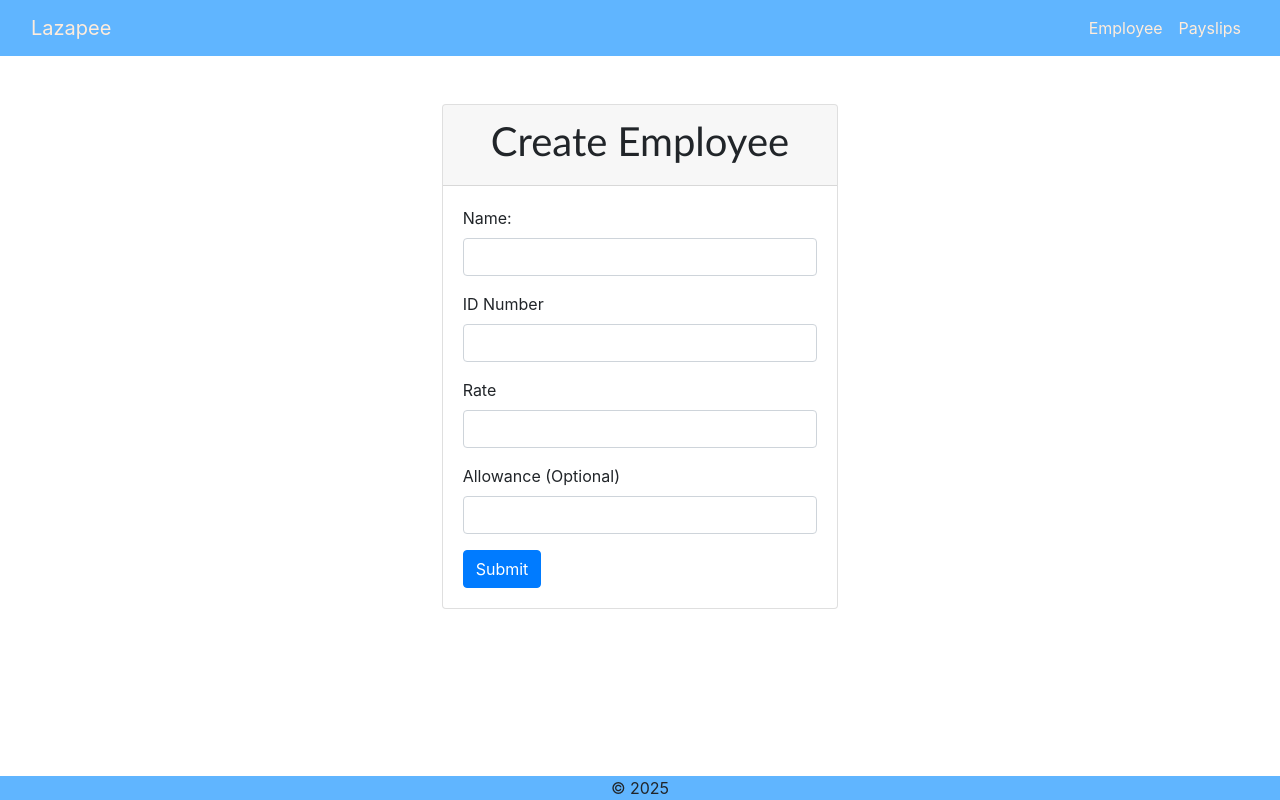
After one commit to giarnodivino/finalproject, a Django app: page /create_employee in a window 1280 px wide. The commit adds this page. Run offline with Django 5.2, Linux system fonts and the light colour scheme.

Commit message:
updates to create new employees, urls, and views.py

```diff
--- /dev/null
+++ b/Lazapee/payroll_app/templates/payroll_app/create_employee.html
@@ -0,0 +1,46 @@
+{% extends 'payroll_app/base.html' %} {% load static %}
+
+<!DOCTYPE html>
+<html lang="en">
+  <head>
+    <meta charset="UTF-8" />
+    <meta name="viewport" content="width=device-width, initial-scale=1.0" />
+  </head>
+  <body>
+    {% block content %}
+    <div class="container-fluid">
+      <div class="row">
+        <div class="col-4 offset-4 mt-5">
+          <div class="card">
+            <div class="card-header text-center" style="font-family: 'Gill Sans'">
+              <h1>Create Employee</h1>
+            </div>
+            <div class="card-body">
+              <form method="POST" action="{% url 'create_employee'%}">
+                {% csrf_token %}
+                <div class="form-group">
+                  <label for="name">Name:</label>
+                  <input type="text" class="form-control" id="name" name="name" required />
+                </div>
+                <div class="form-group">
+                  <label for="id_number">ID Number</label>
+                  <input type="number" class="form-control" id="id_number" name="id_number" required />
+                </div>
+                <div class="form-group">
+                  <label for="rate">Rate</label>
+                  <input type="number" class="form-control" id="rate" name="rate" required />
+                </div>
+                <div class="form-group">
+                  <label for="allowance">Allowance (Optional)</label>
+                  <input type="number" class="form-control" id="allowance" name="allowance" />
+                </div>
+                <button type="submit" class="btn btn-primary">Submit</button>
+              </form>
+            </div>
+          </div>
+        </div>
+      </div>
+    </div>
+    {% endblock %}
+  </body>
+</html>
--- a/Lazapee/payroll_app/templates/payroll_app/home.html
+++ b/Lazapee/payroll_app/templates/payroll_app/home.html
@@ -18,8 +18,11 @@
 
     <div class="container-fluid">
       <div class="row">
-        <div class="col-4 offset-2">
+        <div class="col-4 offset-2 mt-3 mb-3">
           <h1>Employees</h1>
+        </div>
+        <div class="col-3 offset-3">
+          <a href="{% url 'create_employee' %}" class="btn btn-secondary mt-4 mb-3">New Employee</a>
         </div>
       </div>
       <div class="row">
--- a/Lazapee/payroll_app/urls.py
+++ b/Lazapee/payroll_app/urls.py
@@ -4,5 +4,6 @@ from . import views
 
 urlpatterns = [
     path('admin/', admin.site.urls),
-    path('', views.home, name="home")
+    path('', views.home, name="home"),
+    path('create_employee', views.create_employee, name='create_employee')
 ]
--- a/Lazapee/payroll_app/views.py
+++ b/Lazapee/payroll_app/views.py
@@ -1,7 +1,19 @@
-from django.shortcuts import render
+from django.shortcuts import render, redirect
 from .models import Employee, Payslip
 
 # Create your views here.
 def home(request):
     employee = Employee.objects.all()
     return render(request, 'payroll_app/home.html', {'employee':employee})
+
+def create_employee(request):
+    if(request.method=="POST"):
+        name = request.POST.get('name')
+        idnum = request.POST.get('id_number')
+        rate = request.POST.get('rate')
+        allowance = request.POST.get('allowance')
+        Employee.objects.create(name=name, id_number=idnum, rate=rate, allowance=allowance)
+        return redirect('home')
+    else:
+        employee = Employee.objects.all()
+        return render(request, 'payroll_app/create_employee.html', {'employee':employee})
```
Also changed, not shown: Lazapee/db.sqlite3.
